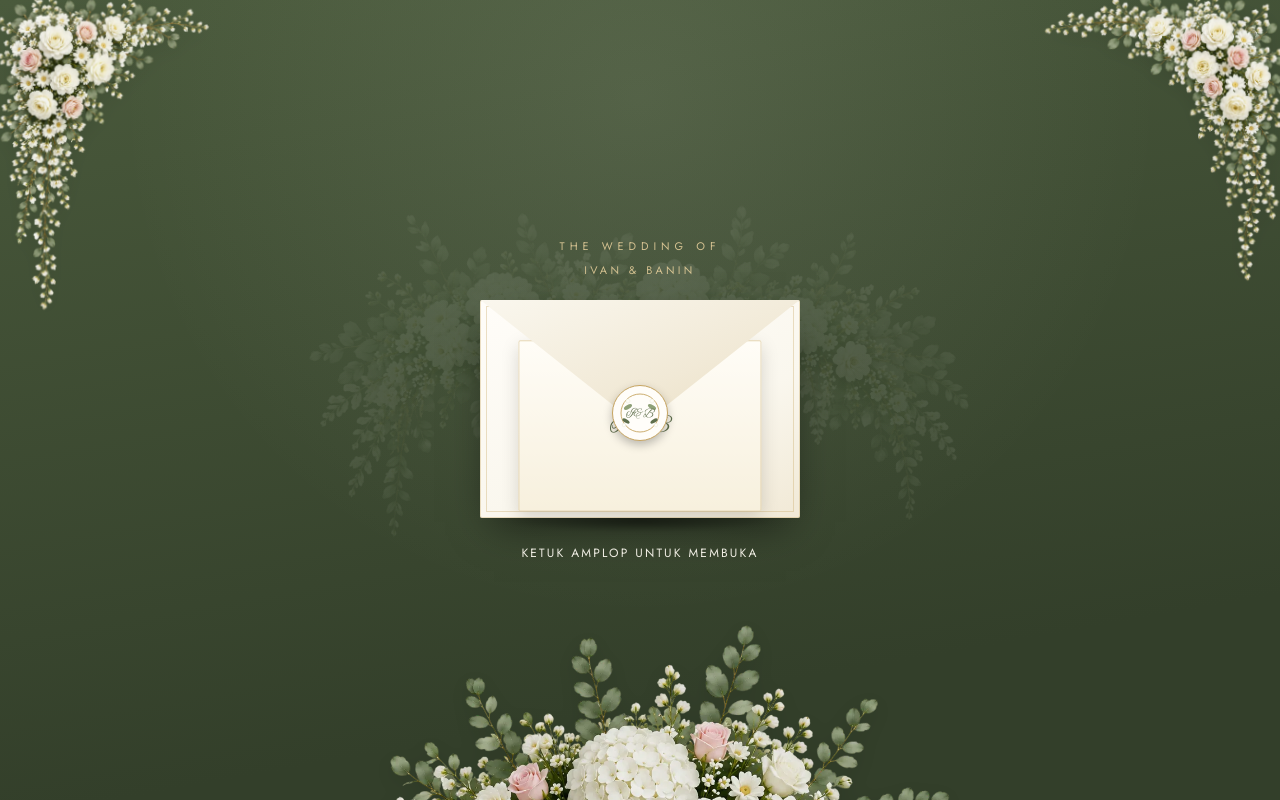
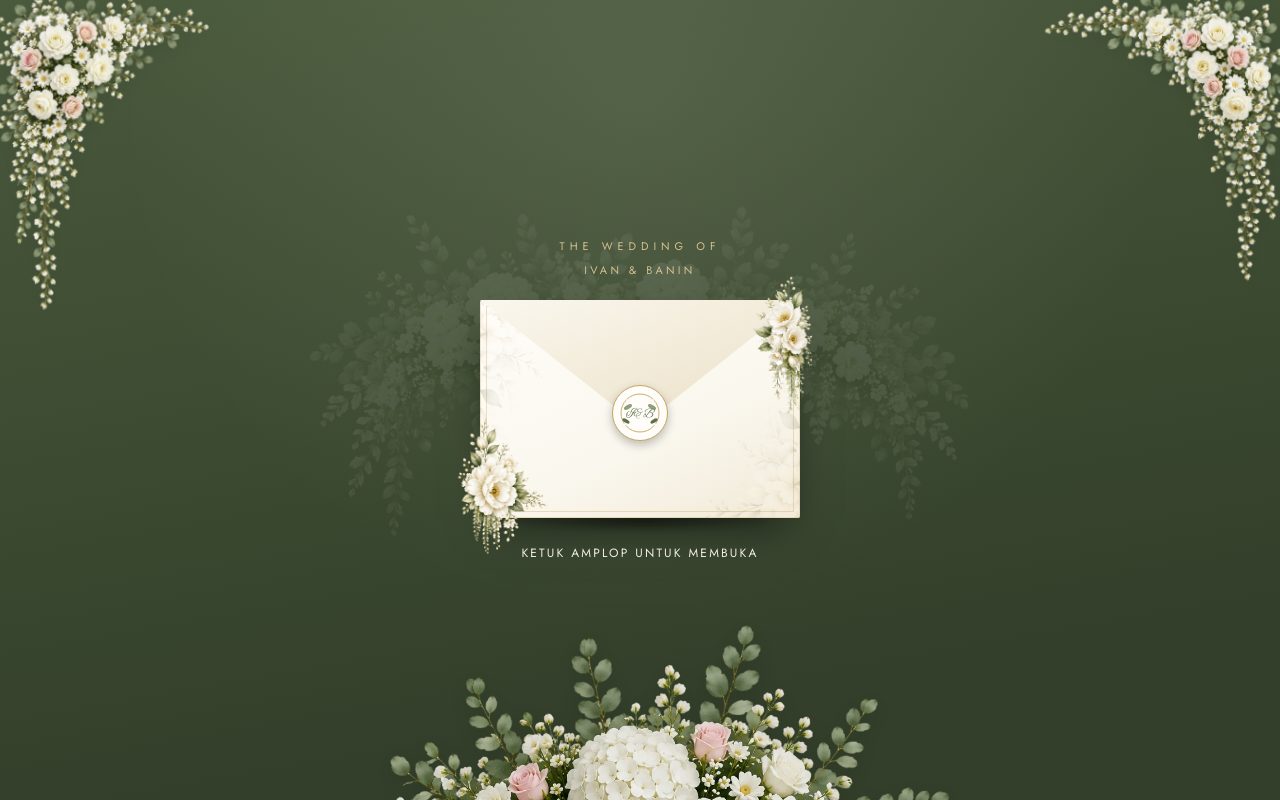
Before and after one commit to ivanmufid298/vaninwedding, a Next.js app: page / in a window 1280 px wide. Built offline with nearby package versions, Linux system fonts and the light colour scheme.

Commit message:
enchance inviteCard

```diff
--- a/src/components/invitation/Envelope.module.css
+++ b/src/components/invitation/Envelope.module.css
@@ -44,28 +44,60 @@
 .envelopeWrap{ position:relative; width:min(78vw,320px); aspect-ratio:3/2.05; cursor:pointer; perspective:1400px; z-index:2; }
 .envShadow{ position:absolute; left:8%; right:8%; bottom:-14px; height:22px;
   background:radial-gradient(ellipse at center, rgba(0,0,0,0.45), transparent 70%); filter:blur(2px); transition:opacity .6s ease; }
-.envBody{ position:absolute; inset:0; background:linear-gradient(155deg,var(--paper),var(--ivory) 60%,var(--ivory-deep));
-  border-radius:2px; box-shadow:0 18px 40px -14px rgba(0,0,0,0.6), inset 0 0 0 1px var(--line); overflow:hidden; }
-.envBody::before{ content:""; position:absolute; inset:6px; border:1px solid var(--line); pointer-events:none; }
-.letter{ position:absolute; left:50%; top:14%; width:76%; height:78%; transform:translate(-50%,6%);
+
+/* z-order: letter(1) < body(2) < flap(3) < seal(4) < florals(5) */
+/* overflow:hidden clips the paper motif to the envelope. Safe now that the letter and flap are
+   siblings rather than children — as children they were being clipped mid-animation. */
+.envBody{ position:absolute; inset:0; z-index:2; overflow:hidden;
+  background:linear-gradient(155deg,var(--paper),var(--ivory) 60%,var(--ivory-deep));
+  border-radius:2px; box-shadow:0 18px 40px -14px rgba(0,0,0,0.6), inset 0 0 0 1px var(--line); }
+.envBody::before{ content:""; position:absolute; inset:6px; border:1px solid var(--line);
+  pointer-events:none; z-index:2; }
+
+/* watermark motif printed on the envelope paper */
+.envMotif{ position:absolute; width:58%; opacity:0.17; z-index:1; pointer-events:none;
+  filter:saturate(0.75); }
+.envMotifTL{ left:-7%; top:-5%; }
+.envMotifBR{ right:-7%; bottom:-5%; transform:rotate(180deg); }
+
+/* tucked inside: fully covered by the body until it slides up on open */
+.letter{ position:absolute; left:50%; top:9%; width:80%; height:84%; transform:translate(-50%,0);
   background:linear-gradient(180deg,#fffdf7,#f7f0dd); border:1px solid var(--line); border-radius:2px;
-  box-shadow:0 6px 18px rgba(0,0,0,0.15); display:flex; align-items:center; justify-content:center; z-index:2;
+  box-shadow:0 6px 18px rgba(0,0,0,0.15); display:flex; align-items:center; justify-content:center; z-index:1;
   transition:transform 1.15s cubic-bezier(.22,.68,.2,1) .55s; }
 .letterMono{ font-family:var(--script); font-size:clamp(18px,4vw,24px); color:var(--sage-deep); }
+
 .envFlap{ position:absolute; top:0; left:0; right:0; height:58%; clip-path:polygon(0 0,100% 0,50% 100%);
   background:linear-gradient(160deg,var(--ivory),var(--ivory-deep) 60%,#e9ddc0);
-  transform-origin:top center; transform-style:preserve-3d; z-index:3; transition:transform .95s cubic-bezier(.6,0,.35,1); }
+  filter:drop-shadow(0 3px 5px rgba(0,0,0,0.13));
+  transform-origin:top center; transform-style:preserve-3d; z-index:3;
+  transition:transform .95s cubic-bezier(.6,0,.35,1), opacity .45s ease .5s; }
 .seal{ position:absolute; left:50%; top:52%; width:56px; height:56px; transform:translate(-50%,-50%);
   border-radius:50%; background:var(--paper); border:1px solid var(--gold); box-shadow:0 4px 10px rgba(0,0,0,0.25);
   display:flex; align-items:center; justify-content:center; z-index:4;
   transition:transform .5s cubic-bezier(.34,1.56,.64,1) .05s, opacity .4s ease .05s; }
+
+/* Offsets come from each asset's measured alpha box, so the artwork (not its transparent
+   padding) lands on the envelope's corner and overhangs slightly, as in the reference. */
+.envFloral{ position:absolute; z-index:5; }
+/* content sits 38.9% in from the left / 22% from the right, 1.8% from the top */
+.envFloralTop{
+  --w:min(37vw,152px); width:var(--w);
+  right:calc(var(--w) * -0.30); top:calc(var(--w) * -0.17);
+}
+/* content sits 3% in from the left, 3.1% up from the bottom (frame is 0.936 tall per width) */
+.envFloralBot{
+  --w:min(37vw,152px); width:var(--w);
+  left:calc(var(--w) * -0.18); bottom:calc(var(--w) * -0.26);
+}
 .tapHint{ margin-top:26px; font-size:12px; letter-spacing:0.18em; color:var(--ivory); opacity:0.85;
   text-transform:uppercase; z-index:2; animation:pulse 2.2s ease-in-out infinite; }
 @keyframes pulse{ 0%,100%{opacity:.5;} 50%{opacity:.95;} }
 
 .envelopeWrap.open .seal{ transform:translate(-50%,-50%) scale(.4) rotate(35deg); opacity:0; }
-.envelopeWrap.open .envFlap{ transform:rotateX(180deg); }
-.envelopeWrap.open .letter{ transform:translate(-50%,-128%); }
+/* flap fades as it swings up, so it doesn't sit over the letter emerging behind it */
+.envelopeWrap.open .envFlap{ transform:rotateX(180deg); opacity:0; }
+.envelopeWrap.open .letter{ transform:translate(-50%,-104%); }
 .envelopeWrap.open .envShadow{ opacity:.3; }
 
 /* short screens: keep the corner bouquets from crowding the envelope
--- a/src/components/invitation/Envelope.tsx
+++ b/src/components/invitation/Envelope.tsx
@@ -66,12 +66,18 @@ export default function Envelope({ open, hidden, onOpen }: EnvelopeProps) {
         onKeyDown={handleKeyDown}
       >
         <div className={styles.envShadow} />
+        {/* Layer order matters: the letter sits *behind* the body so the envelope reads as
+            sealed, and it is a sibling (not a child) so sliding it out isn't clipped. */}
+        <div className={styles.letter}>
+          <span className={styles.letterMono}>I&nbsp;&amp;&nbsp;B</span>
+        </div>
         <div className={styles.envBody}>
-          <div className={styles.letter}>
-            <span className={styles.letterMono}>I&nbsp;&amp;&nbsp;B</span>
-          </div>
-          <div className={styles.envFlap} />
-          <div className={styles.seal}>
+          {/* faint paper motif, clipped to the envelope; top-left piece reused rotated for bottom-right */}
+          <img className={`${styles.envMotif} ${styles.envMotifTL}`} src="/assets/top-left4.webp" alt="" />
+          <img className={`${styles.envMotif} ${styles.envMotifBR}`} src="/assets/top-left4.webp" alt="" />
+        </div>
+        <div className={styles.envFlap} />
+        <div className={styles.seal}>
             <svg viewBox="0 0 44 44" width="44" height="44">
               <circle cx="22" cy="22" r="19" fill="none" stroke="#c7a561" strokeWidth="0.9" />
               <ellipse cx="10" cy="16" rx="4.5" ry="2" fill="#8fa178" transform="rotate(-30 10 16)" />
@@ -93,8 +99,11 @@ export default function Envelope({ open, hidden, onOpen }: EnvelopeProps) {
                 I&amp;B
               </text>
             </svg>
-          </div>
         </div>
+
+        {/* florals resting on the envelope's top-right and bottom-left corners */}
+        <img className={`${styles.envFloral} ${styles.envFloralTop}`} src="/assets/top-envelope.webp" alt="" />
+        <img className={`${styles.envFloral} ${styles.envFloralBot}`} src="/assets/bot-envelope.webp" alt="" />
       </div>
       <div className={styles.tapHint}>Ketuk amplop untuk membuka</div>
     </div>
--- a/src/components/invitation/Invitation.tsx
+++ b/src/components/invitation/Invitation.tsx
@@ -284,7 +284,8 @@ export default function Invitation() {
   return (
     <FloralClickProvider value={handleFloralClick}>
       <Preloader hidden={introReady} />
-      <IntroLabel phase={introReady ? "envelope" : "preload"} visible={!envelopeHidden} />
+      {/* fades as soon as the envelope is tapped, clearing the space the letter slides up into */}
+      <IntroLabel phase={introReady ? "envelope" : "preload"} visible={!envelopeOpen} />
       <Envelope open={envelopeOpen} hidden={envelopeHidden} onOpen={openEnvelope} />
       <InviteCard shown={inviteShown} leaving={inviteLeaving} onContinue={handleContinue} />
       <Curtain open={curtainOpen} gone={curtainGone} />
```
Also changed, not shown: public/assets/bot-envelope.webp (added), public/assets/top-envelope.webp (added).
